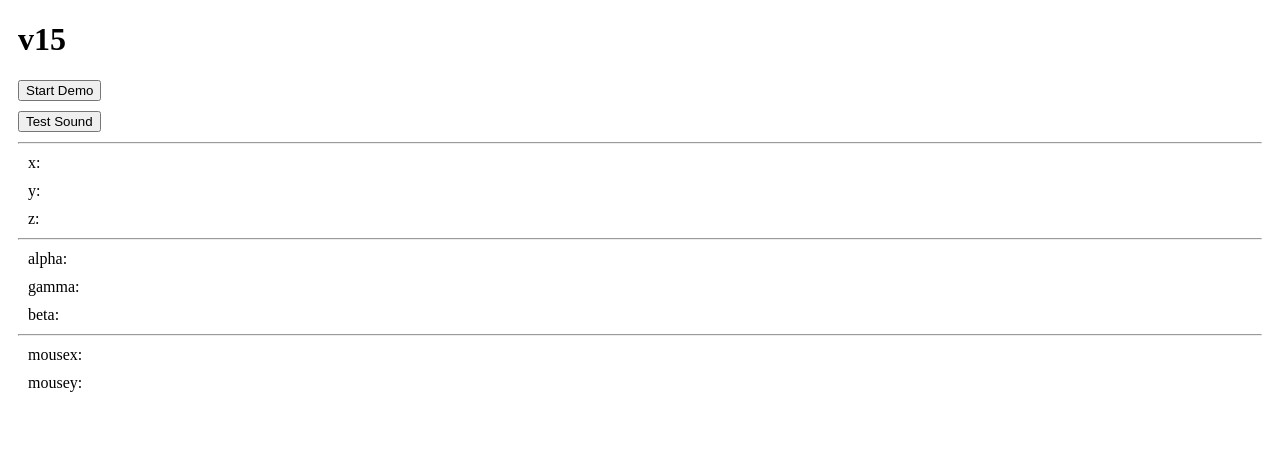
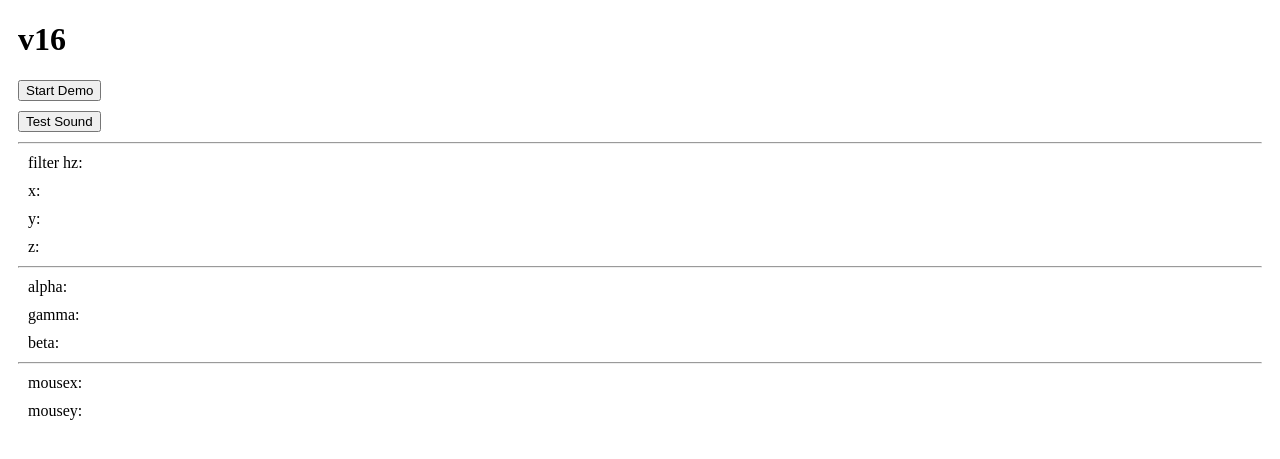
Before and after one commit to JohnVinyard/JohnVinyard.github.io, a Jekyll site: the page acc.html, which Jekyll copies as it is, in a window 1280 px wide. Shown: the top 459 px of the page. Built offline with Jekyll 4.4.1, drawn with Linux system fonts in a browser that asks for light colours.

Commit message:
Add some debugging and try to avoid filter clicks

```diff
--- a/acc.html
+++ b/acc.html
@@ -38,6 +38,10 @@
         content: "mousey:";
       }
 
+      #filter:before {
+        content: "filter hz:";
+      }
+
       div {
         margin: 10px;
       }
@@ -46,7 +50,7 @@
   </head>
   <body>
     <div>
-      <h1>v15</h1>
+      <h1>v16</h1>
     </div>
     <div>
       <button id="start-demo">Start Demo</button>
@@ -66,6 +70,10 @@
 
     <div>
       <hr />
+    </div>
+
+    <div>
+      <div id="filter"></div>
     </div>
 
     <div>
--- a/acc.js
+++ b/acc.js
@@ -29,6 +29,7 @@
   const start = document.getElementById("start-demo");
   const tester = document.getElementById("test");
   const recorder = document.getElementById("recorder");
+  const filterReadout = document.getElementById("filter");
 
   const context = new AudioContext();
 
@@ -166,7 +167,10 @@
     }
 
     updateCutoff(hz) {
-      this.filt.frequency.setValueAtTime(hz, context.currentTime);
+      this.filt.frequency.exponentialRampToValueAtTime(
+        hz,
+        cont.currentTime + 0.05
+      );
     }
 
     async trigger(amplitude) {
@@ -224,6 +228,7 @@
 
         const hz = gamma.translateTo(event.gamma, filterCutoff);
         unit.updateCutoff(hz);
+        filterReadout.innerText = hz.toFixed(3);
       });
 
       window.addEventListener(
```
